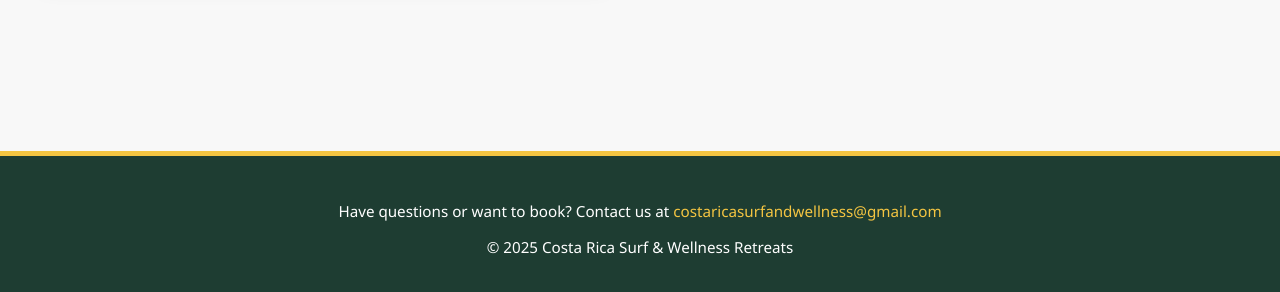
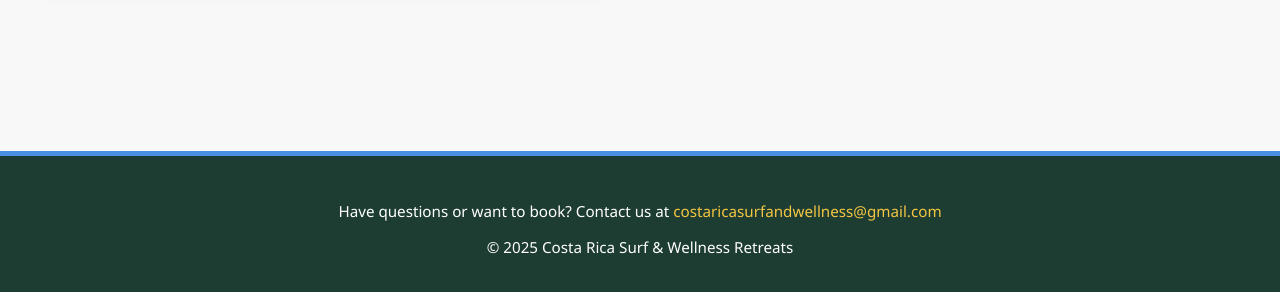
Before and after one commit to tnaha/Costa-Rica-Surf-And-Wellness, a plain HTML site: page index.html in a window 1280 px wide. Shown: the part 2154-2446 px from the top of the page. Drawn offline with Linux system fonts and the light colour scheme.

Commit message:
Updated footer border color to blue

```diff
--- a/style.css
+++ b/style.css
@@ -108,7 +108,7 @@ main {
   color: white;
   text-align: center;
   padding: 2em 1em;
-  border-top: 5px solid #f4c542;
+  border-top: 5px solid #4a90e2; /* Changed from green to blue */
   margin-top: 4em;
   font-size: 0.95em;
 }
```
